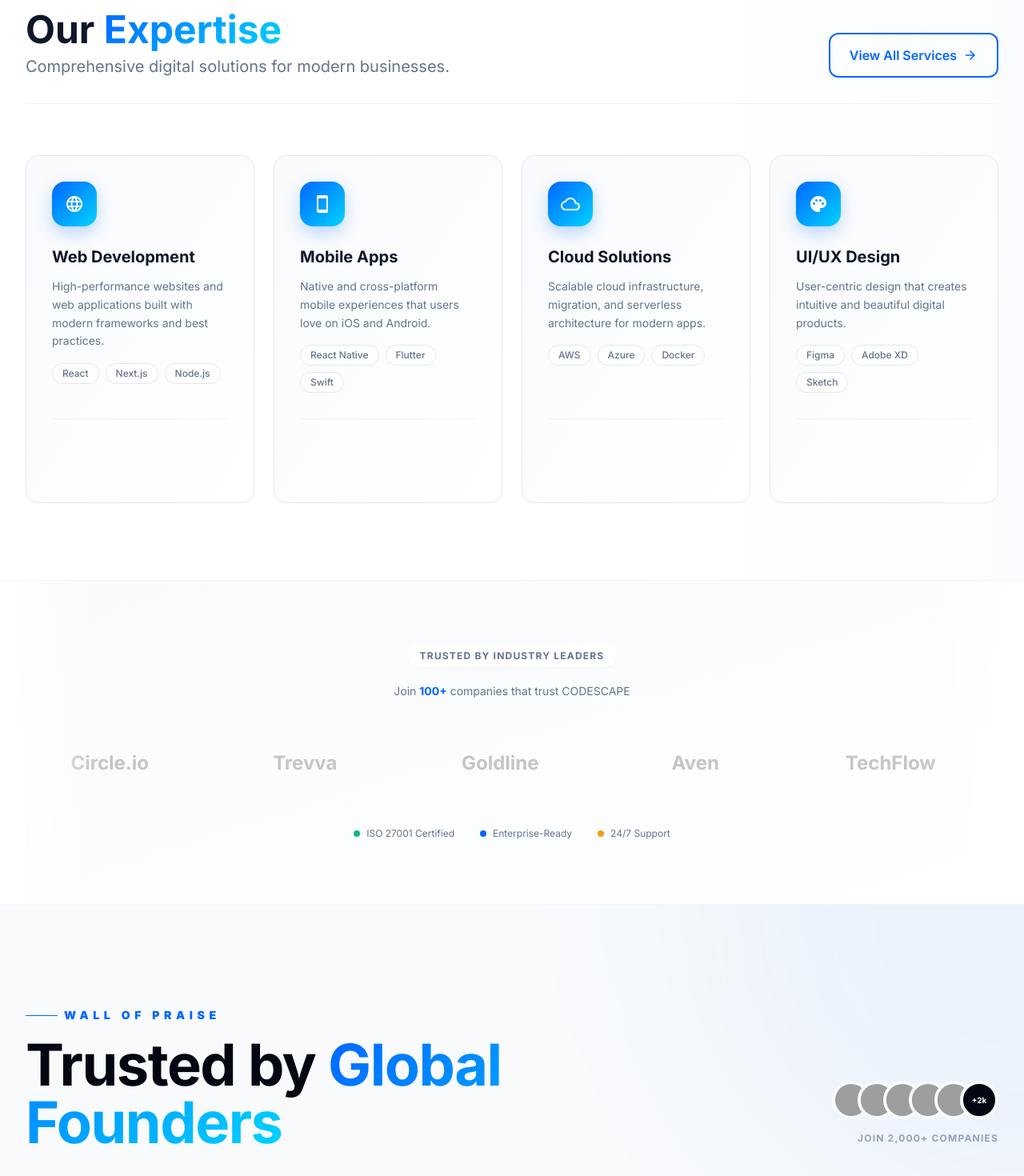
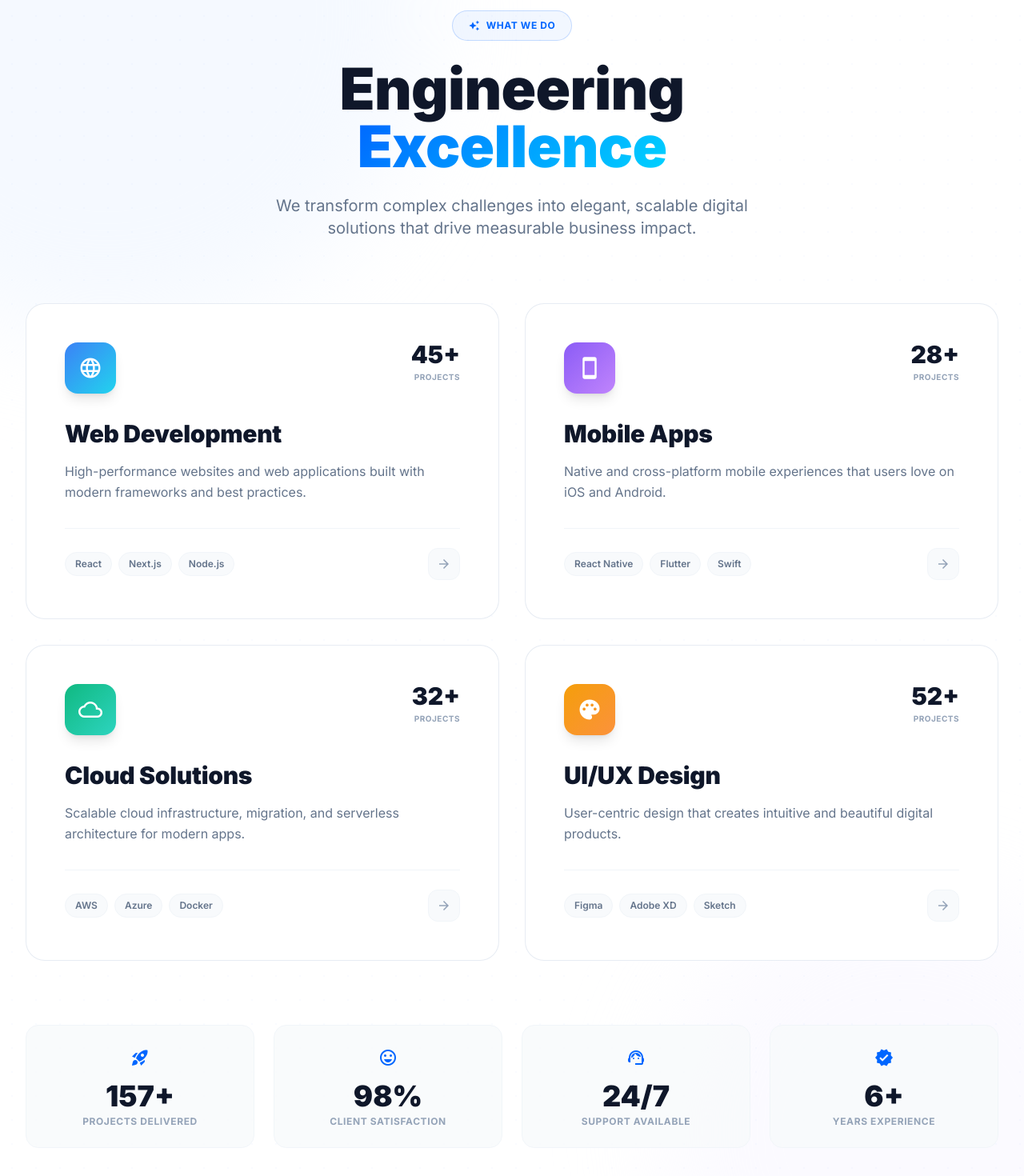
Before and after one commit to Mibin48/Codescape-redesign, a React (Vite) app: page / in a window 1280 px wide. Shown: the part 2400-3870 px from the top of the page at 80% size. Built offline with nearby package versions, Linux system fonts and the light colour scheme; grey boxes are pictures that could not be loaded.

Commit message:
mock one

```diff
--- a/components/Expertise.tsx
+++ b/components/Expertise.tsx
@@ -8,125 +8,138 @@ const services = [
     desc: 'High-performance websites and web applications built with modern frameworks and best practices.',
     tech: ['React', 'Next.js', 'Node.js'],
     projects: 45,
-    featured: true
+    color: 'from-blue-500 to-cyan-400'
   },
   {
     icon: 'smartphone',
     title: 'Mobile Apps',
     desc: 'Native and cross-platform mobile experiences that users love on iOS and Android.',
     tech: ['React Native', 'Flutter', 'Swift'],
-    projects: 28
+    projects: 28,
+    color: 'from-violet-500 to-purple-400'
   },
   {
     icon: 'cloud_queue',
     title: 'Cloud Solutions',
     desc: 'Scalable cloud infrastructure, migration, and serverless architecture for modern apps.',
     tech: ['AWS', 'Azure', 'Docker'],
-    projects: 32
+    projects: 32,
+    color: 'from-emerald-500 to-teal-400'
   },
   {
     icon: 'palette',
     title: 'UI/UX Design',
     desc: 'User-centric design that creates intuitive and beautiful digital products.',
     tech: ['Figma', 'Adobe XD', 'Sketch'],
-    projects: 52
+    projects: 52,
+    color: 'from-amber-500 to-orange-400'
   }
 ];
 
 export const Expertise: React.FC = () => {
   return (
-    <section className="py-24 bg-white relative overflow-hidden" id="services">
-      {/* Subtle Background */}
-      <div className="absolute top-0 right-0 w-1/3 h-full bg-gradient-to-l from-blue-50/30 to-transparent"></div>
+    <section className="py-32 bg-white relative overflow-hidden" id="services">
+      {/* Background Decorations */}
+      <div className="absolute top-0 left-0 w-[800px] h-[800px] bg-blue-50/60 rounded-full blur-3xl -translate-x-1/3 -translate-y-1/3 pointer-events-none"></div>
+      <div className="absolute bottom-0 right-0 w-[600px] h-[600px] bg-violet-50/40 rounded-full blur-3xl translate-x-1/4 translate-y-1/4 pointer-events-none"></div>
+
+      {/* Grid Dots Background */}
+      <div className="absolute inset-0 bg-grid-dots opacity-30 pointer-events-none"></div>
 
       <div className="relative max-w-7xl mx-auto px-4 sm:px-6 lg:px-8">
-        <div
-          className="flex flex-col md:flex-row justify-between items-end mb-16 border-b border-gray-100 pb-8"
-          data-aos="fade-up"
-        >
-          <div>
-            <h2 className="text-sm text-primary font-bold tracking-wider uppercase mb-3">What We Do</h2>
-            <p className="text-4xl md:text-5xl font-bold text-text-main mb-2">
-              Our <span className="gradient-text">Expertise</span>
-            </p>
-            <p className="text-lg md:text-xl text-text-muted mt-2">
-              Comprehensive digital solutions for modern businesses.
+
+        {/* Header */}
+        <div className="text-center mb-20" data-aos="fade-up">
+          <span className="inline-flex items-center gap-2 text-primary font-bold tracking-wider uppercase text-xs mb-6 px-5 py-2 rounded-full border border-primary/20 bg-primary/5">
+            <span className="material-icons text-sm">auto_awesome</span>
+            What We Do
+          </span>
+          <h2 className="text-5xl md:text-6xl lg:text-7xl font-black text-gray-900 tracking-tight mb-6 leading-[0.95]">
+            Engineering<br />
+            <span className="gradient-text">Excellence</span>
+          </h2>
+          <p className="text-lg md:text-xl text-gray-500 max-w-2xl mx-auto leading-relaxed">
+            We transform complex challenges into elegant, scalable digital solutions that drive measurable business impact.
           </p>
         </div>
-          <a
-            className="hidden md:flex items-center text-primary font-semibold hover:text-primary-dark transition-colors mt-4 md:mt-0 group px-6 py-3 border-2 border-primary rounded-xl hover:bg-primary hover:text-white"
-            href="#"
-          >
-            View All Services
-            <span className="material-icons ml-2 text-lg transform group-hover:translate-x-1 transition-transform">arrow_forward</span>
-          </a>
-        </div>
 
-        <div className="grid grid-cols-1 md:grid-cols-2 lg:grid-cols-4 gap-6">
+        {/* Bento Grid Layout */}
+        <div className="grid grid-cols-1 md:grid-cols-2 gap-6 lg:gap-8">
           {services.map((s, i) => (
             <div
               key={i}
-              className={`group card-hover rounded-2xl bg-gradient-to-br from-gray-50 to-white border border-gray-200 hover:border-primary/30 p-8 flex flex-col justify-between cursor-pointer ${s.featured ? 'md:col-span-2 md:row-span-1 lg:col-span-1' : ''
-                }`}
+              className="group relative rounded-3xl bg-white border border-gray-200/80 hover:border-transparent overflow-hidden cursor-pointer transition-all duration-500 hover:shadow-[0_25px_60px_-15px_rgba(0,0,0,0.12)]"
               data-aos="fade-up"
               data-aos-delay={i * 100}
-              style={{ minHeight: s.featured ? '360px' : '340px' }}
             >
-              <div>
-                {/* Icon */}
-                <div className="w-14 h-14 bg-gradient-primary rounded-2xl shadow-button flex items-center justify-center text-white mb-6 group-hover:scale-110 group-hover:rotate-6 transition-all duration-300">
-                  <span className="material-icons text-2xl">{s.icon}</span>
+              {/* Hover Gradient Border Effect */}
+              <div className={`absolute inset-0 rounded-3xl bg-gradient-to-br ${s.color} opacity-0 group-hover:opacity-100 transition-opacity duration-500`}></div>
+              <div className="absolute inset-[1.5px] rounded-[22px] bg-white z-[1]"></div>
+
+              <div className="relative z-[2] p-10 lg:p-12 flex flex-col min-h-[340px]">
+
+                {/* Top Row: Icon + Project Count */}
+                <div className="flex items-start justify-between mb-8">
+                  <div className={`w-16 h-16 rounded-2xl bg-gradient-to-br ${s.color} shadow-lg flex items-center justify-center group-hover:scale-110 group-hover:rotate-3 transition-all duration-500`}>
+                    <span className="material-icons text-white text-3xl">{s.icon}</span>
+                  </div>
+                  <div className="text-right">
+                    <span className="text-3xl font-black text-gray-900 leading-none">{s.projects}+</span>
+                    <p className="text-[10px] font-bold text-gray-400 uppercase tracking-wider mt-1">Projects</p>
+                  </div>
                 </div>
 
                 {/* Title */}
-                <h3 className="text-xl font-bold text-text-main mb-3 group-hover:text-primary transition-colors">
+                <h3 className="text-2xl lg:text-3xl font-black text-gray-900 mb-4 group-hover:text-primary transition-colors duration-300 tracking-tight">
                   {s.title}
                 </h3>
 
                 {/* Description */}
-                <p className="text-sm text-text-muted leading-relaxed mb-4">{s.desc}</p>
+                <p className="text-gray-500 text-base leading-relaxed mb-8 flex-grow">
+                  {s.desc}
+                </p>
 
-                {/* Tech Stack Badges */}
-                <div className="flex flex-wrap gap-2 mb-4">
+                {/* Bottom: Tech Tags + Arrow */}
+                <div className="flex items-center justify-between mt-auto pt-6 border-t border-gray-100 group-hover:border-gray-200 transition-colors">
+                  <div className="flex flex-wrap gap-2">
                     {s.tech.map((tech, idx) => (
                       <span
                         key={idx}
-                      className="text-xs px-3 py-1 bg-white border border-gray-200 rounded-full text-text-muted font-medium group-hover:border-primary group-hover:text-primary transition-colors"
+                        className="text-xs px-3 py-1.5 bg-gray-50 border border-gray-100 rounded-full text-gray-500 font-semibold group-hover:border-primary/20 group-hover:text-primary group-hover:bg-primary/5 transition-all duration-300"
                       >
                         {tech}
                       </span>
                     ))}
                   </div>
+                  <div className="w-10 h-10 rounded-xl bg-gray-50 border border-gray-100 flex items-center justify-center group-hover:bg-primary group-hover:border-primary group-hover:shadow-button transition-all duration-300 flex-shrink-0 ml-4">
+                    <span className="material-icons text-gray-400 text-lg group-hover:text-white group-hover:translate-x-0.5 transition-all duration-300">arrow_forward</span>
                   </div>
-
-              <div className="pt-4 border-t border-gray-100 mt-4">
-                {/* Project Count (visible on hover) */}
-                <div className="flex items-center justify-between opacity-0 group-hover:opacity-100 transform translate-y-2 group-hover:translate-y-0 transition-all duration-300 mb-3">
-                  <span className="text-sm text-text-muted">
-                    <span className="font-bold text-primary">{s.projects}+</span> projects completed
-                  </span>
                 </div>
-
-                {/* Learn More Link */}
-                <span className="inline-flex items-center text-primary text-sm font-semibold opacity-0 group-hover:opacity-100 transform translate-y-2 group-hover:translate-y-0 transition-all duration-300">
-                  Explore service
-                  <span className="material-icons text-sm ml-1 transform group-hover:translate-x-1 transition-transform">arrow_forward</span>
-                </span>
               </div>
             </div>
           ))}
         </div>
 
-        {/* Mobile CTA */}
-        <div className="md:hidden mt-10 text-center" data-aos="fade-up">
-          <a
-            className="inline-flex items-center justify-center text-primary font-semibold hover:text-primary-dark transition-colors px-6 py-3 border-2 border-primary rounded-xl hover:bg-primary hover:text-white w-full sm:w-auto"
-            href="#"
+        {/* Stats Row */}
+        <div
+          className="mt-20 grid grid-cols-2 md:grid-cols-4 gap-6"
+          data-aos="fade-up"
+          data-aos-delay="200"
         >
-            View All Services
-            <span className="material-icons ml-2">arrow_forward</span>
-          </a>
+          {[
+            { value: '157+', label: 'Projects Delivered', icon: 'rocket_launch' },
+            { value: '98%', label: 'Client Satisfaction', icon: 'sentiment_very_satisfied' },
+            { value: '24/7', label: 'Support Available', icon: 'support_agent' },
+            { value: '6+', label: 'Years Experience', icon: 'verified' }
+          ].map((stat, i) => (
+            <div key={i} className="text-center p-6 rounded-2xl bg-gray-50/80 border border-gray-100 hover:border-primary/20 hover:bg-primary/5 transition-all duration-300 group cursor-default">
+              <span className="material-icons text-primary text-2xl mb-3 block group-hover:scale-110 transition-transform">{stat.icon}</span>
+              <div className="text-3xl md:text-4xl font-black text-gray-900 mb-1">{stat.value}</div>
+              <div className="text-xs font-bold text-gray-400 uppercase tracking-wider">{stat.label}</div>
             </div>
+          ))}
+        </div>
+
       </div>
     </section>
   );
```
Lines whose indentation alone changed are shown as unchanged.
